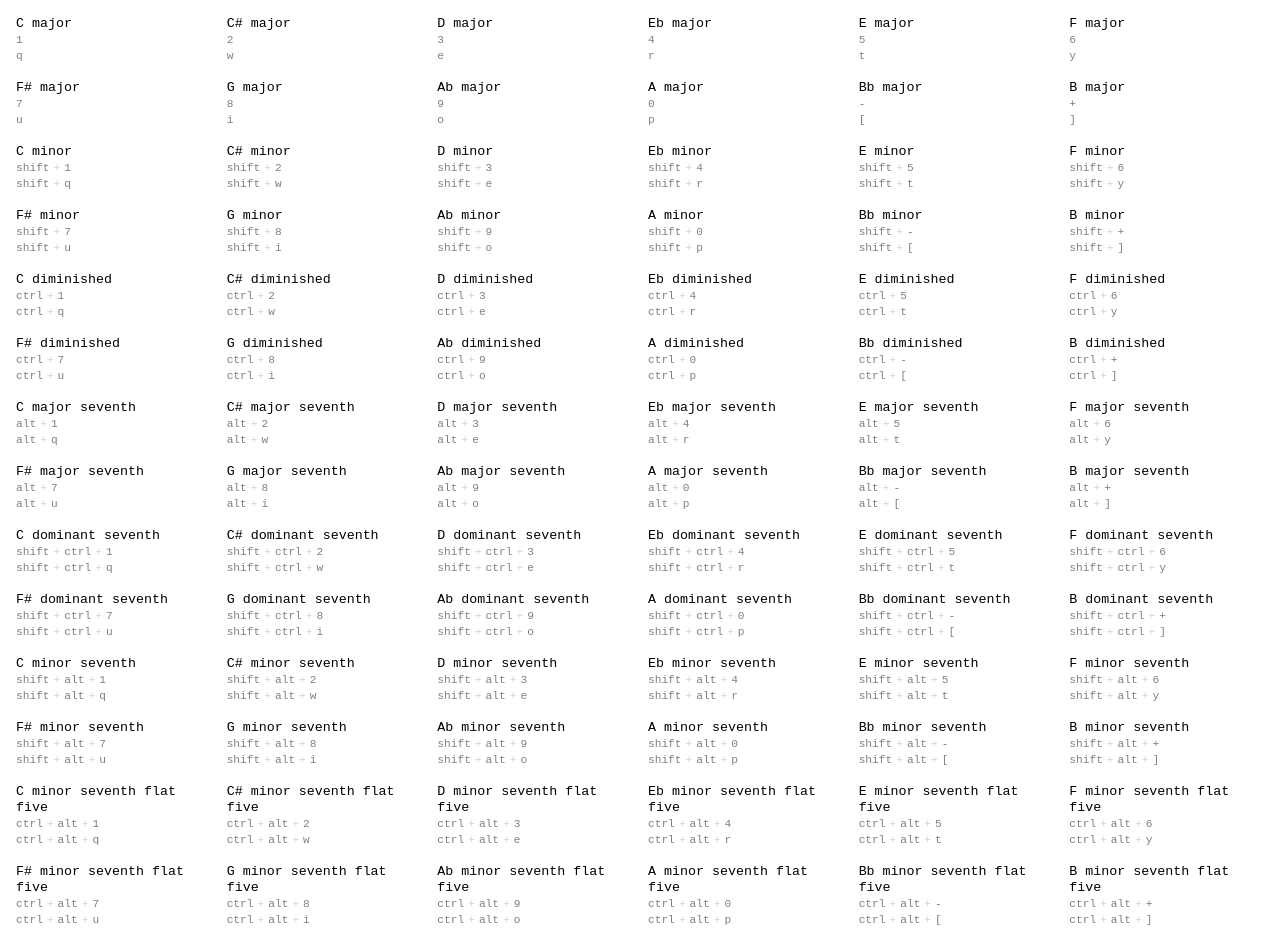
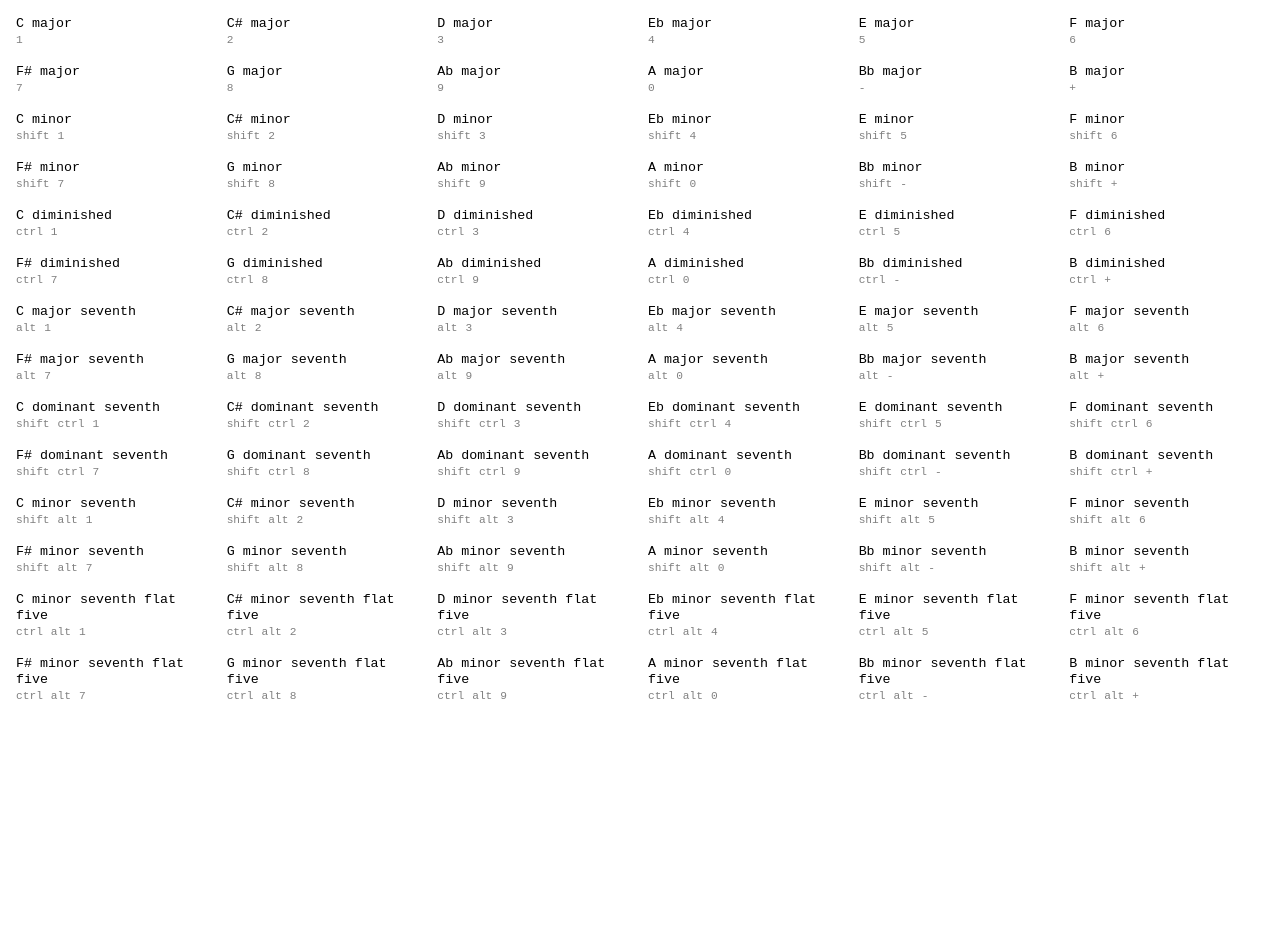
Before and after one commit to nainemom/piano-chords, a React (Vite) app: page / in a window 1280 px wide. After the commit the page ends 800 px from the top, so only its background shows below. Built offline with nearby package versions, Linux system fonts and the light colour scheme.

Commit message:
update chord buttons component

```diff
--- a/src/components/ChordButtons/index.css
+++ b/src/components/ChordButtons/index.css
@@ -46,7 +46,7 @@
 }
 
 .ChordButtonShortcut__keys > *:not(:last-child)::after {
-  content: ' + ';
+  content: ' ';
   display: inline-block;
   margin: 0 0.25rem;
   color: lightgray;
--- a/src/components/ChordButtons/index.jsx
+++ b/src/components/ChordButtons/index.jsx
@@ -1,7 +1,9 @@
 import { useEffect, useRef } from 'react'
 import './index.css'
-import chords from '@/assets/chords';
+import chords from '@/assets/chords.json';
 import useAutoResetableState from '@/utils/useAutoResetableState';
+import map from '@/utils/map';
+
 
 export default ({
   onPlay = () => {},
@@ -9,15 +11,15 @@
 }) => {
   const [playingChord, setPlayingChord] = useAutoResetableState(-1, 1);
 
-  const playChord = (chordIndex, octaveIndex) => {
+  const playChord = (chordIndex) => {
     onPlay({
       name: chords[chordIndex][0],
-      notes: chords[chordIndex][1][octaveIndex],
+      notes: chords[chordIndex][1],
     });
     setPlayingChord(chordIndex);
   };
 
-  const sideKeyToSectionIndexMap = [
+  const sideKeyToSectionIndexMap = map([
     ['', 0],
     ['shift', 1],
     ['ctrl', 2],
@@ -25,24 +27,24 @@
     ['shift ctrl', 4],
     ['shift alt', 5],
     ['ctrl alt', 6],
-  ];
+  ]);
 
-  const keyCodeToNoteIndexMap = [
-    [[49, 81], 0],
-    [[50, 87], 1],
-    [[51, 69], 2],
-    [[52, 82], 3],
-    [[53, 84], 4],
-    [[54, 89], 5],
-    [[55, 85], 6],
-    [[56, 73], 7],
-    [[57, 79], 8],
-    [[48, 80], 9],
-    [[189, 219], 10],
-    [[187, 221], 11],
-  ];
+  const keyCodeToNoteIndexMap = map([
+    [49, 0],
+    [50, 1],
+    [51, 2],
+    [52, 3],
+    [53, 4],
+    [54, 5],
+    [55, 6],
+    [56, 7],
+    [57, 8],
+    [48, 9],
+    [189, 10],
+    [187, 11],
+  ]);
 
-  const keyCodeToKeyNameMap = [
+  const keyCodeToKeyNameMap = map([
     [49, '1'],
     [81, 'q'],
     [50, '2'],
@@ -67,65 +69,55 @@
     [219, '['],
     [187, '+'],
     [221, ']'],
-  ];
+  ]);
 
   const Shortcuts = ({ chordIndex }) => {
     const sectionIndex = Math.floor(chordIndex / 12);
     const noteIndex = chordIndex - (sectionIndex * 12);
 
-    const sideKeys = sideKeyToSectionIndexMap.find(([, val]) => val === sectionIndex)[0].split(' ');
-    const keyCodes = keyCodeToNoteIndexMap.find(([,val]) => val === noteIndex)[0];
-    const keyNames = keyCodeToKeyNameMap.filter(([val]) => keyCodes.includes(val)).map((x) => x[1]);
+    const sideKeys = sideKeyToSectionIndexMap.get(sectionIndex, true).split(' ');
+    const keyCode = keyCodeToNoteIndexMap.get(noteIndex, true);
+    const keyName = keyCodeToKeyNameMap.get(keyCode);
 
-    const shortcuts = keyNames.map((x) => [...sideKeys.filter(y => !!y), x]);
+
+    const shortcuts = [...sideKeys.filter(y => !!y), keyName];
 
     const Keys = ({ keys }) => (
       <div>
-        <span className="ChordButtonShortcut__keys"> {keys.map((key) => (
-          <span className="ChordButtonShortcut__key" key={key}>{key}</span>
-        ))} </span>
+        <span className="ChordButtonShortcut__keys">
+          {keys.map((key) => (
+            <span className="ChordButtonShortcut__key" key={key}>{key}</span>
+          ))}
+        </span>
       </div>
     );
 
     return (
       <div className="ChordButtonShortcut">
-        {
-          shortcuts.map((keys) => (
-            <Keys key={keys} keys={keys} />
-          ))
-        }
+        <Keys keys={shortcuts} />
       </div>
     );
   }
 
   const handleKeyDown = (event) => {
     const { keyCode, shiftKey, ctrlKey, altKey } = event;
-    if (!keyCodeToNoteIndexMap.find(([val]) => val.includes(keyCode))) return;
+    if (!keyCodeToNoteIndexMap.has(keyCode)) return;
     event.preventDefault();
 
     const sideKey = [shiftKey ? 'shift' : false, ctrlKey ? 'ctrl' : false, altKey ? 'alt' : false].filter(x => !!x).join(' ');
 
-    const sectionIndex = sideKeyToSectionIndexMap.find(([val]) => val === sideKey)[1];
+    const sectionIndex = sideKeyToSectionIndexMap.get(sideKey);
 
-    const noteIndexMapped = keyCodeToNoteIndexMap.find(([val]) => val.includes(keyCode));
-
-    const noteIndex = noteIndexMapped[1];
-
-    const octaveIndex = noteIndexMapped[0].indexOf(keyCode);
+    const noteIndex = keyCodeToNoteIndexMap.get(keyCode);
 
     const chordIndex = (sectionIndex * 12) + noteIndex;
 
-    playChord(chordIndex, octaveIndex);
-
+    playChord(chordIndex);
   };
 
   const handleClick = (event, chordIndex) => {
     event.preventDefault();
-    let chordOctave = 0;
-    if (event.button !== 0) {
-      chordOctave = 1;
-    }
-    playChord(chordIndex, chordOctave);
+    playChord(chordIndex);
   };
 
   const removeKeyDownListener = () => {
@@ -150,14 +142,14 @@
   const buttonsRef = useRef(null);
   useEffect(() => {
     try {
-      if (playingChord) {
+      if (playingChord !== -1) {
         const el = buttonsRef.current.querySelector(`[data-index="${playingChord}"]`);
         if (el) {
           requestAnimationFrame(() => {
             el.removeAttribute('data-playing');
-            requestAnimationFrame(() => {
+            setTimeout(() => {
               el.setAttribute('data-playing', 'true');
-            });
+            }, 10);
           });
         }
       }
@@ -165,7 +157,7 @@
   }, [playingChord]);
 
   return (
-    <div className="ChordButtons" ref={buttonsRef} onContextMenu={ (e) => e.preventDefault() }>
+    <div className="ChordButtons" ref={buttonsRef}>
       { chords.map(([name], i) => (
         <button className="ChordButton" data-index={i} key={i} onPointerDown={(event) => handleClick(event, i)}>
           <div className="ChordButton__name">{name}</div>
```
